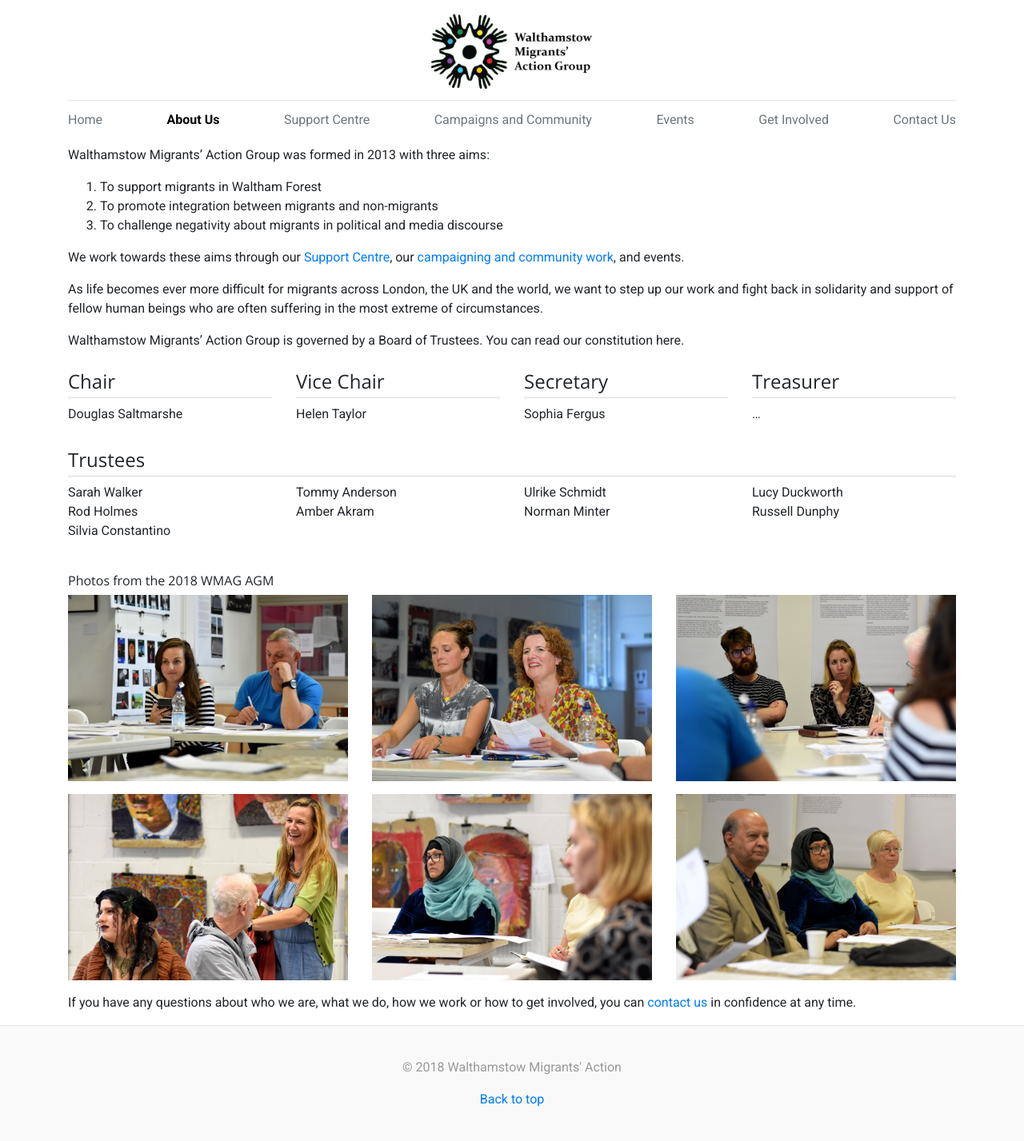
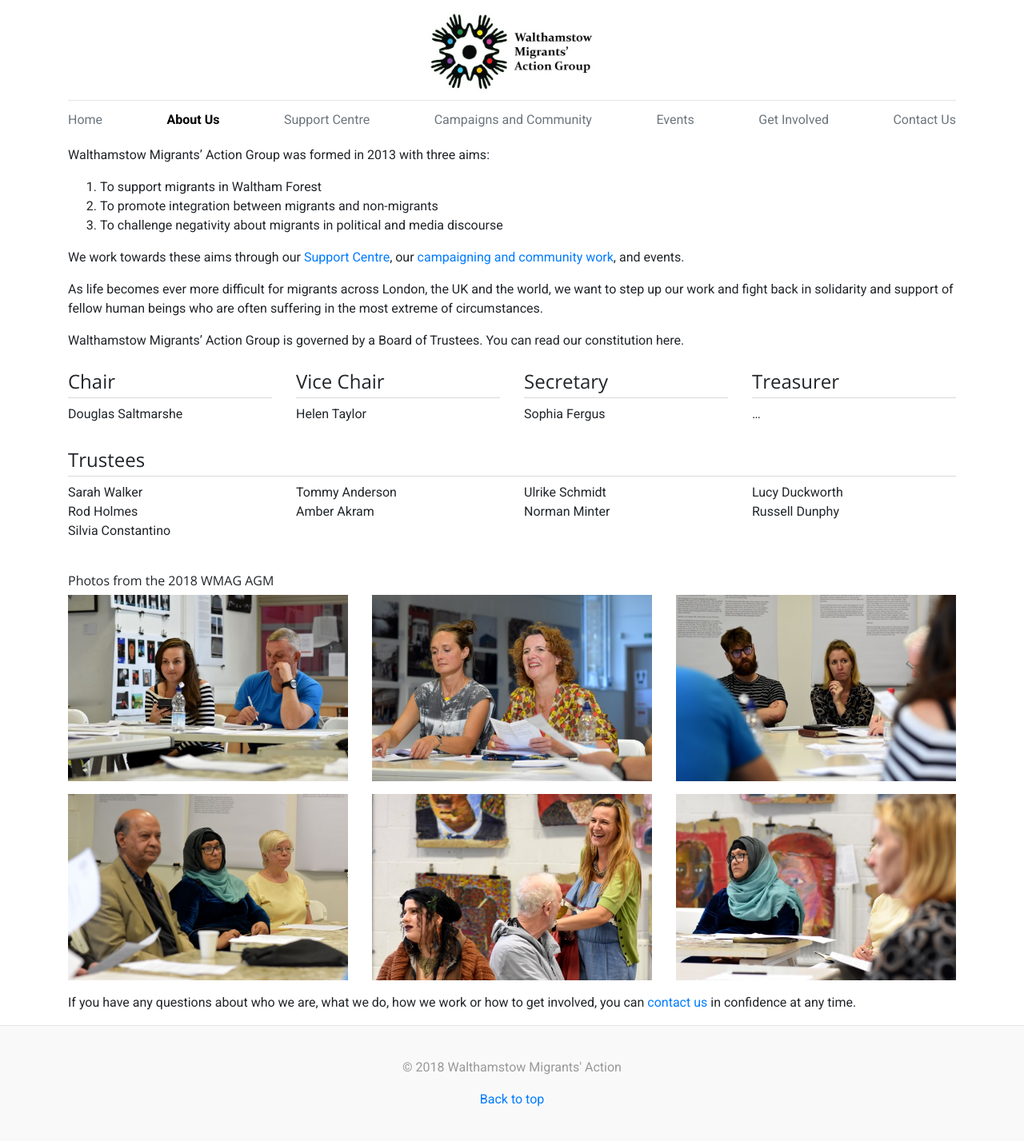
Before and after one commit to wfmigrantaction/wfmigrantaction.github.io, a Jekyll site: the page built from about.md, in a window 1280 px wide. Shown: the whole page at 80% size. Built offline with Jekyll 4.4.1, drawn with Linux system fonts in a browser that asks for light colours.

Commit message:
about section

```diff
--- a/about.md
+++ b/about.md
@@ -80,6 +80,11 @@
 <div class="image-gallery row">
 <div class="col-md" markdown="1">
 
+![2018 AGM](/img/AGM-1.jpg)
+
+</div>
+<div class="col-md" markdown="1">
+
 ![2018 AGM](/img/AGM-5.jpg)
 
 </div>
@@ -88,11 +93,6 @@
 ![2018 AGM](/img/AGM-6.jpg)
 
 </div>
-<div class="col-md" markdown="1">
-
-![2018 AGM](/img/AGM-1.jpg)
-
-</div>
 </div>
 
 If you have any questions about who we are, what we do, how we work or how to get involved, you can <a href="/contact-us">contact us</a> in confidence at any time.
```
Also changed, not shown: img/AGM-4.jpg.
